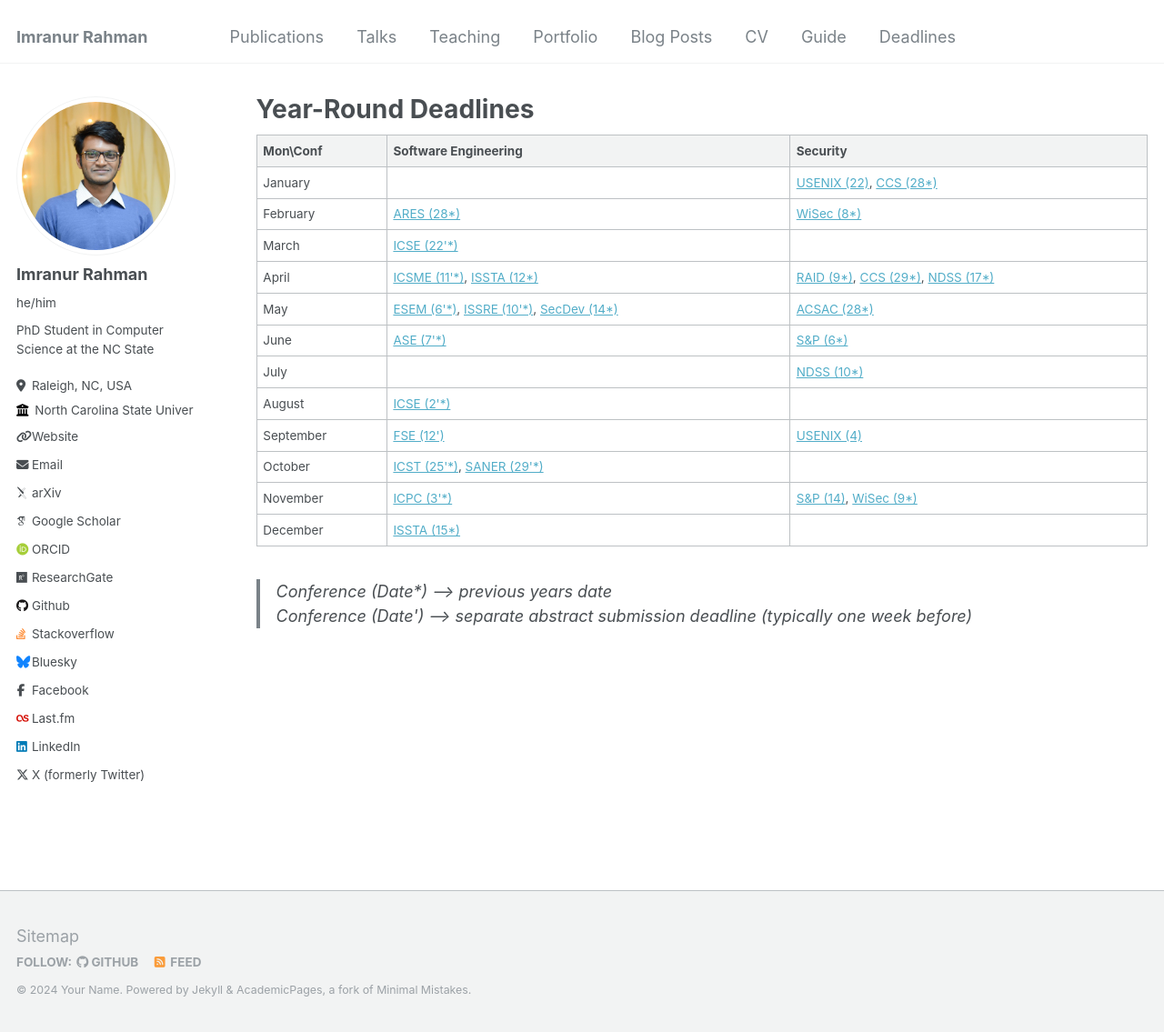
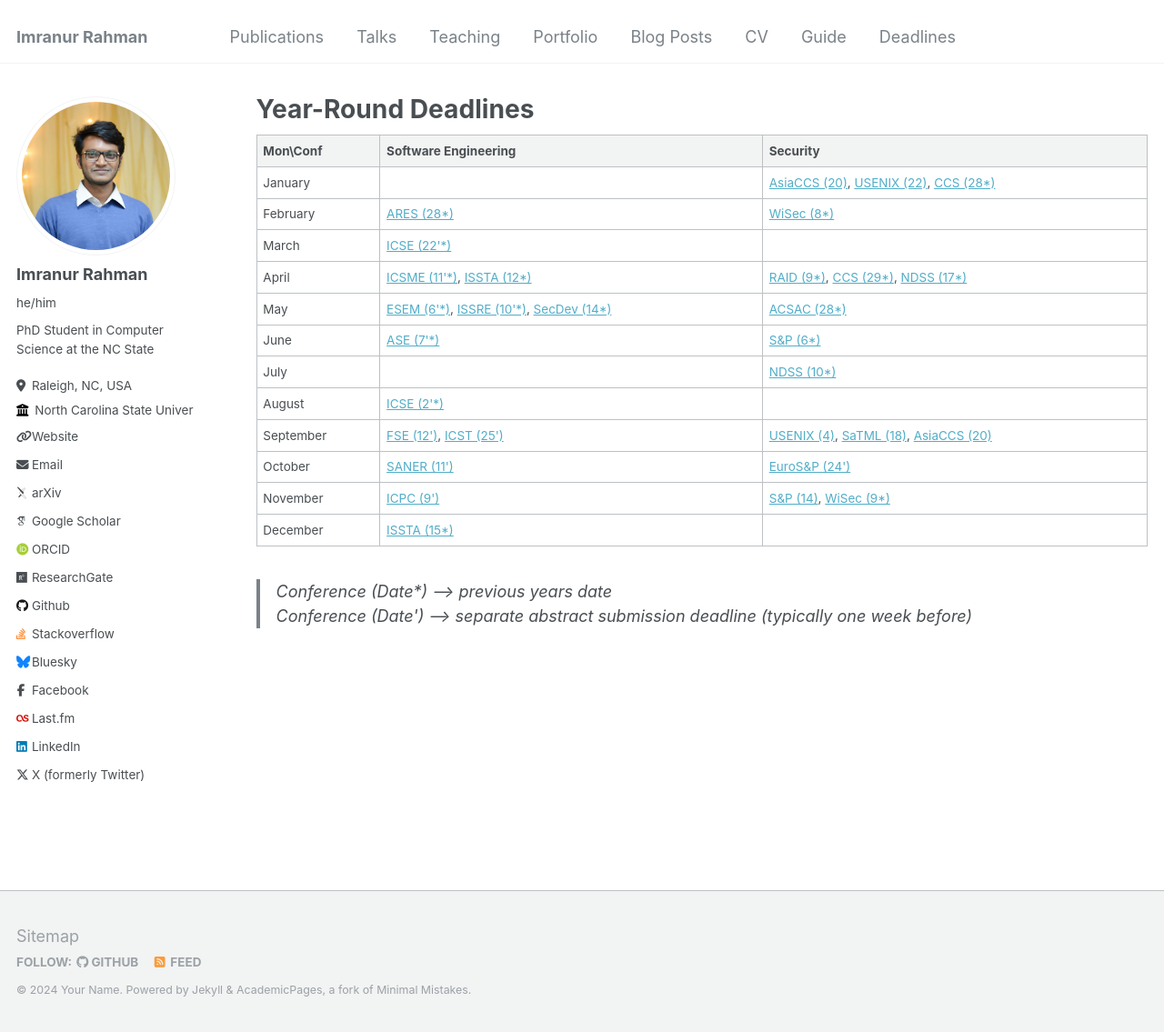
Before and after one commit to imranur-rahman/imranur-rahman.github.io, a Jekyll site: the page built from _pages/deadlines.md, in a window 1280 px wide and 1135 px high. Shown: the whole window at 91% size. Built offline with Jekyll 4.4.1, drawn with Linux system fonts in a browser that asks for light colours; some web fonts are replaced.

Commit message:
Updated few deadlines.

```diff
--- a/_pages/deadlines.md
+++ b/_pages/deadlines.md
@@ -8,7 +8,7 @@ collection: deadlines
 
   Mon\Conf          | Software Engineering  |         Security
 --------------------|-----------------------|-------------------------
-January             |                       | [USENIX (22)](https://www.usenix.org/conference/usenixsecurity25), [CCS (28\*)](https://www.sigsac.org/ccs/CCS2024/call-for/call-for-papers.html)
+January             |                       | [AsiaCCS (20)](https://asiaccs2025.hust.edu.vn/call-for-papers/), [USENIX (22)](https://www.usenix.org/conference/usenixsecurity25), [CCS (28\*)](https://www.sigsac.org/ccs/CCS2024/call-for/call-for-papers.html)
 February            |  [ARES (28\*)](http://www.wikicfp.com/cfp/program?id=216)                     | [WiSec (8\*)](https://wisec2024.kaist.ac.kr/)
 March               | [ICSE (22\'\*)](https://conf.researchr.org/home/icse-2025)                |
 April               | [ICSME (11\'\*)](https://conf.researchr.org/home/icsme-2024), [ISSTA (12\*)](https://conf.researchr.org/home/issta-2024)        | [RAID (9\*)](https://raid2024.github.io/call.html), [CCS (29\*)](https://www.sigsac.org/ccs/CCS2024/call-for/call-for-papers.html), [NDSS (17\*)](https://www.ndss-symposium.org/ndss2025/submisions/call-for-papers/)
@@ -16,9 +16,9 @@ May                 |  [ESEM (6\'\*)](https://conf.researchr.org/home/esem-2024)
 June                | [ASE (7\'\*)](https://conf.researchr.org/home/ase-2024)     | [S&P (6\*)](https://sp2025.ieee-security.org/cfpapers.html)
 July                |                       |  [NDSS (10\*)](https://www.ndss-symposium.org/ndss2025/submisions/call-for-papers/)
 August              | [ICSE (2\'\*)](https://conf.researchr.org/home/icse-2025)                 |
-September           | [FSE (12\')](https://conf.researchr.org/track/fse-2025/fse-2025-research-papers)      | [USENIX (4)](https://www.usenix.org/conference/usenixsecurity25)
-October             | [ICST (25\'\*)](https://conf.researchr.org/track/icst-2024/icst-2024-papers), [SANER (29\'\*)](https://conf.researchr.org/track/saner-2024/saner-2024-papers?#Call-for-Papers)                |
-November            |  [ICPC (3\'\*)](https://conf.researchr.org/track/icpc-2024/icpc-2024-research)          | [S&P (14)](https://sp2025.ieee-security.org/cfpapers.html), [WiSec (9\*)](https://wisec2024.kaist.ac.kr/)
+September           | [FSE (12\')](https://conf.researchr.org/track/fse-2025/fse-2025-research-papers),  [ICST (25\')](https://conf.researchr.org/track/icst-2025/icst-2025-papers#Call-for-Papers)     | [USENIX (4)](https://www.usenix.org/conference/usenixsecurity25), [SaTML (18)](https://satml.org/participate-cfp/), [AsiaCCS (20)](https://asiaccs2025.hust.edu.vn/call-for-papers/)
+October             | [SANER (11\')](https://conf.researchr.org/track/saner-2025/saner-2025-papers)                | [EuroS&P (24\')](https://eurosp2025.ieee-security.org/cfp.html)
+November            |  [ICPC (9\')](https://conf.researchr.org/track/icpc-2025/icpc-2025-research)          | [S&P (14)](https://sp2025.ieee-security.org/cfpapers.html), [WiSec (9\*)](https://wisec2024.kaist.ac.kr/)
 December            | [ISSTA (15\*)](https://conf.researchr.org/home/issta-2024)                      |
 
 
```
